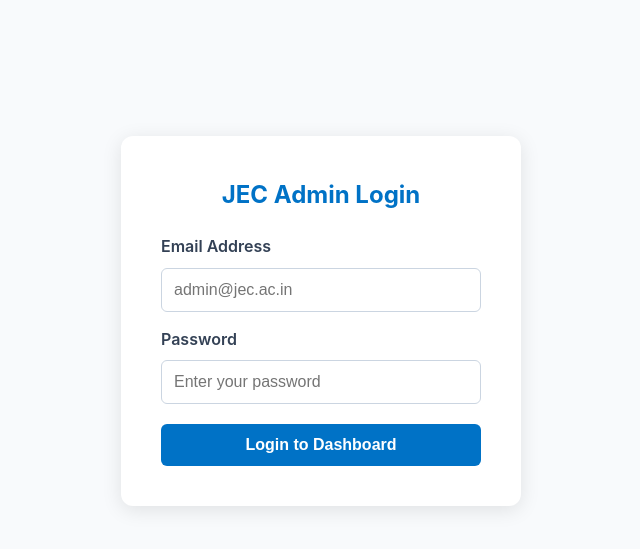
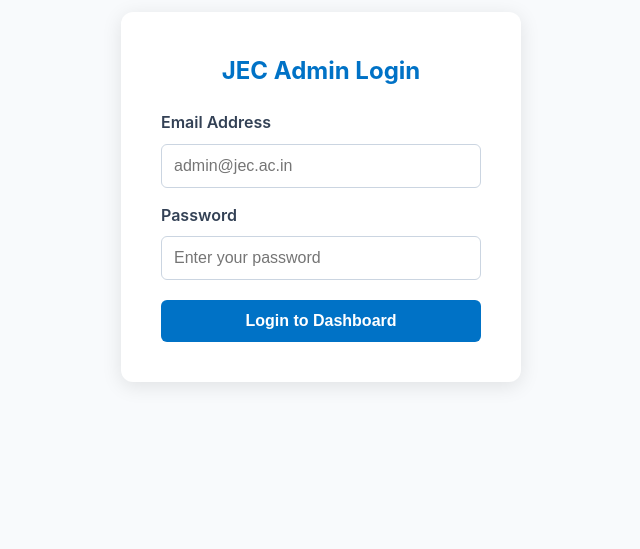
Before and after one commit to pawanharish2-del/JEC, a React (Create React App) app: page /admin/login in a window 1280 px wide. Shown: the part 203-752 px from the top of the page, without its empty margins (319-959 px from the left). Built offline with nearby package versions, Linux system fonts and the light colour scheme; no server answers.

Commit message:
Update Admin.css

```diff
--- a/src/admin/Admin.css
+++ b/src/admin/Admin.css
@@ -1,3 +1,19 @@
+/* RESET DEFAULT BROWSER MARGINS */
+body, html {
+  margin: 0;
+  padding: 0;
+  box-sizing: border-box;
+}
+
+/* Your existing code continues below... */
+.admin-container {
+  display: flex;
+  min-height: 100vh;
+  background-color: #f4f6f8;
+  font-family: 'Segoe UI', sans-serif;
+}
+/* ... rest of your CSS */
+
 .admin-container {
   display: flex;
   min-height: 100vh;
```
